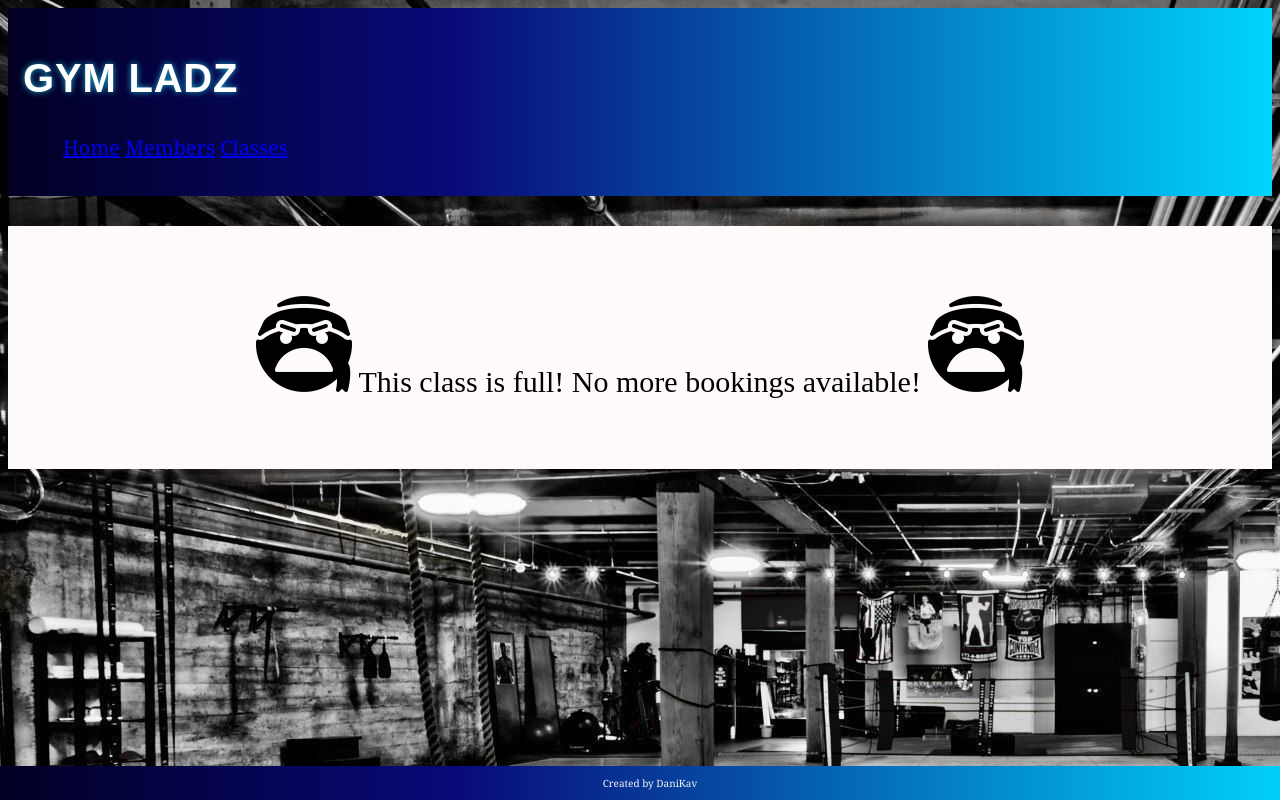
After one commit to danikav/gym_management_project, a Flask app: template templates/classes/full.html in a window 1280 px wide. The commit adds this page. Run offline with Flask 2, Linux system fonts and the light colour scheme; the template is opened without the code that fills it, so the values that code supplies are empty.

Commit message:
error page completed

```diff
--- a/static/gym_style.css
+++ b/static/gym_style.css
@@ -109,3 +109,12 @@ footer {
     height: 400px;
     width: 400px;
 }
+#full {
+    background:snow;
+    text-align: center;
+    padding: 70px;
+    font-size: 30px;
+}
+#angry {
+
+}
--- a/templates/base.html
+++ b/templates/base.html
@@ -6,11 +6,11 @@
     <meta name="viewport" content="width=device-width, initial-scale=1.0">
     <!-- <link rel="stylesheet" href="static/gym_style.css"> -->
     <link rel="stylesheet" href="{{ url_for('static', filename='gym_style.css') }}">
-    <title>GYM HOME</title>
+    <title>GYM LADZ</title>
 </head>
 <body>
 <section id="content">
-    <header> <h1 data-text="header"><span>GYM LOGO AND NAME HERE</span></h1>
+    <header> <h1 data-text="header"><span>GYM LADZ</span></h1>
 
       <nav>
         <ul>
@@ -31,5 +31,5 @@
     {% endblock %}
 </section>
 </body>
-<footer>THE FOOTER GOES HERE</footer>
+<footer>Created by DaniKav</footer>
 </html>
--- /dev/null
+++ b/templates/classes/full.html
@@ -0,0 +1,5 @@
+{% extends 'base.html' %}
+
+{% block content %}
+<p id=full> <img id="angry" src="/static/angry.png" alt="angryface"> This class is full! No more bookings available! <img id="angry" src="/static/angry.png" alt="angryface"></p>
+{% endblock %}
```
Also changed, not shown: controllers/gymclasses_controller.py (+6 -1 lines), static/angry.png (added), static/gym_2.png (deleted).
